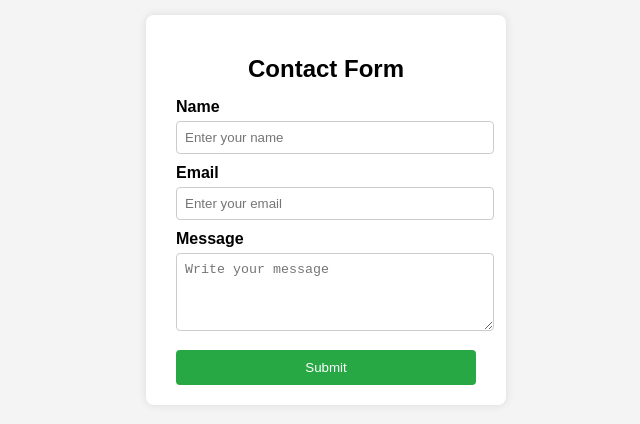
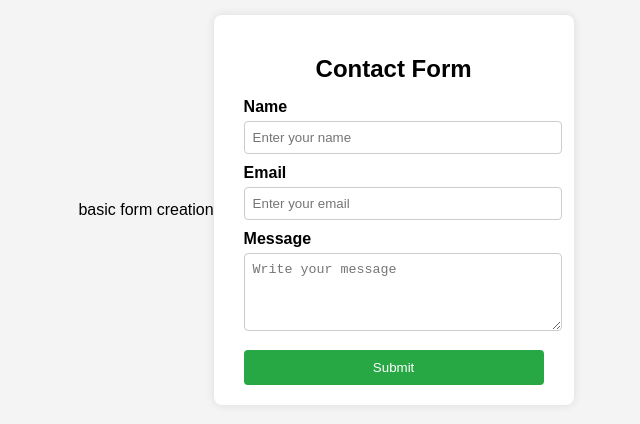
Before and after one commit to subhakoley2003/Myapp2026, a plain HTML site: page index.html in a window 1280 px wide. Shown: the part 198-622 px from the top of the page, without its empty margins (314-954 px from the left). Drawn offline with Linux system fonts and the light colour scheme.

Commit message:
add paragraph

```diff
--- a/index.html
+++ b/index.html
@@ -3,6 +3,7 @@
 <head>
     <meta charset="UTF-8">
     <title>Basic Form</title>
+    <p>basic form creation </p>
     <style>
         body {
             font-family: Arial, sans-serif;
```
